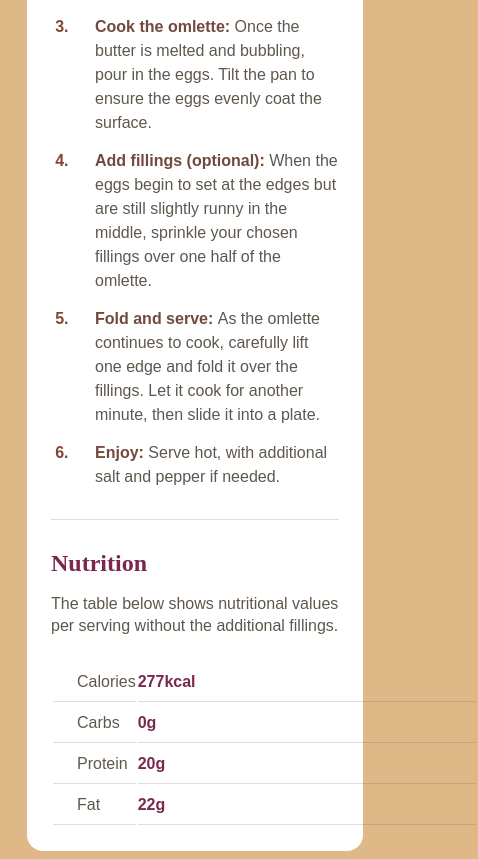
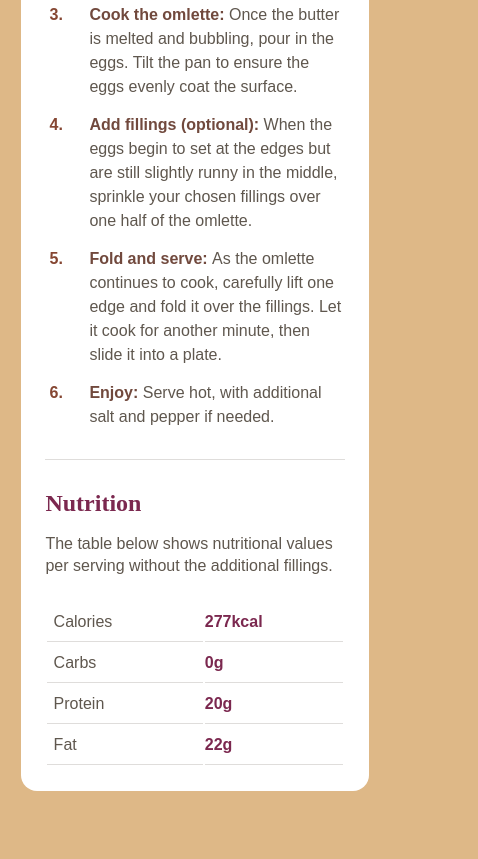
Before and after one commit to jits98/omelette-recipe, a plain HTML site: page index.html in a window 390 px wide. Shown: the part 1147-2006 px from the top of the page, 478 px wide, since content can reach past the window. After the commit the page ends 1946 px from the top, so only its background shows below. Drawn offline with Linux system fonts and the light colour scheme; a web font is replaced by a local one.

Commit message:
made it responsive

```diff
--- a/styles.css
+++ b/styles.css
@@ -5,7 +5,7 @@ body {
 .content {
   display: flex;
   flex-direction: column;
-  width: 42.5rem;
+  width: 50%;
   padding: 24px 24px;
   background-color: white;
   font-family: sans-serif;
@@ -45,7 +45,7 @@ h2 {
   font-size: 16px;
   line-height: 22px;
   font-family: sans-serif;
-  width: 39.875rem;
+  width: 100%;
   margin-bottom: 24px;
 }
 
@@ -56,7 +56,7 @@ h2 {
   background-color: hsl(330, 100%, 98%);
   padding-top: 20px;
   border-radius: 12px;
-  width: 42.5rem;
+  width: 100%;
 }
 
 li {
@@ -120,23 +120,18 @@ td {
 
 .energy {
   color: hsl(30, 10%, 34%);
-  margin-left: 24px;
+  margin-left: 4%;
 }
 
 .energy-number {
   color: hsl(332, 51%, 32%);
   font-weight: bold;
-  margin-right: 280px;
+  margin-right: 160px;
 }
 
 @media screen and (max-width: 480px) {
   .content {
-    width: 18rem;
-    padding: 24px 24px;
-    background-color: white;
-    font-family: sans-serif;
-    margin: 0 auto;
-    border-radius: 16px;
+    width: 80%;
   }
   h1 {
     width: 100%;
@@ -146,6 +141,9 @@ td {
     width: 100%;
   }
   .time {
-    width: 18rem;
+    width: 100%;
+  }
+  .energy-number {
+    margin-right: 80px;
   }
 }
```
